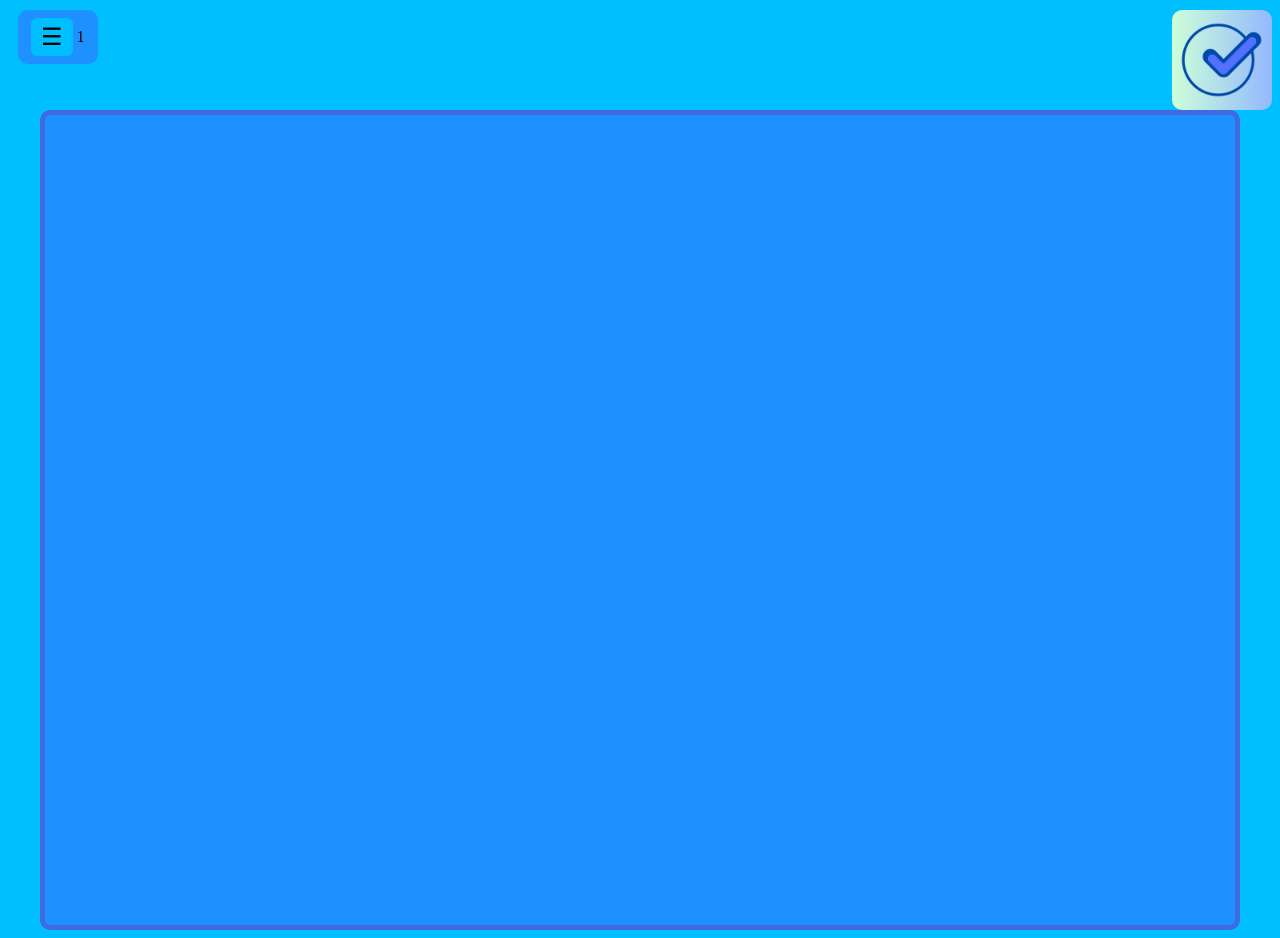
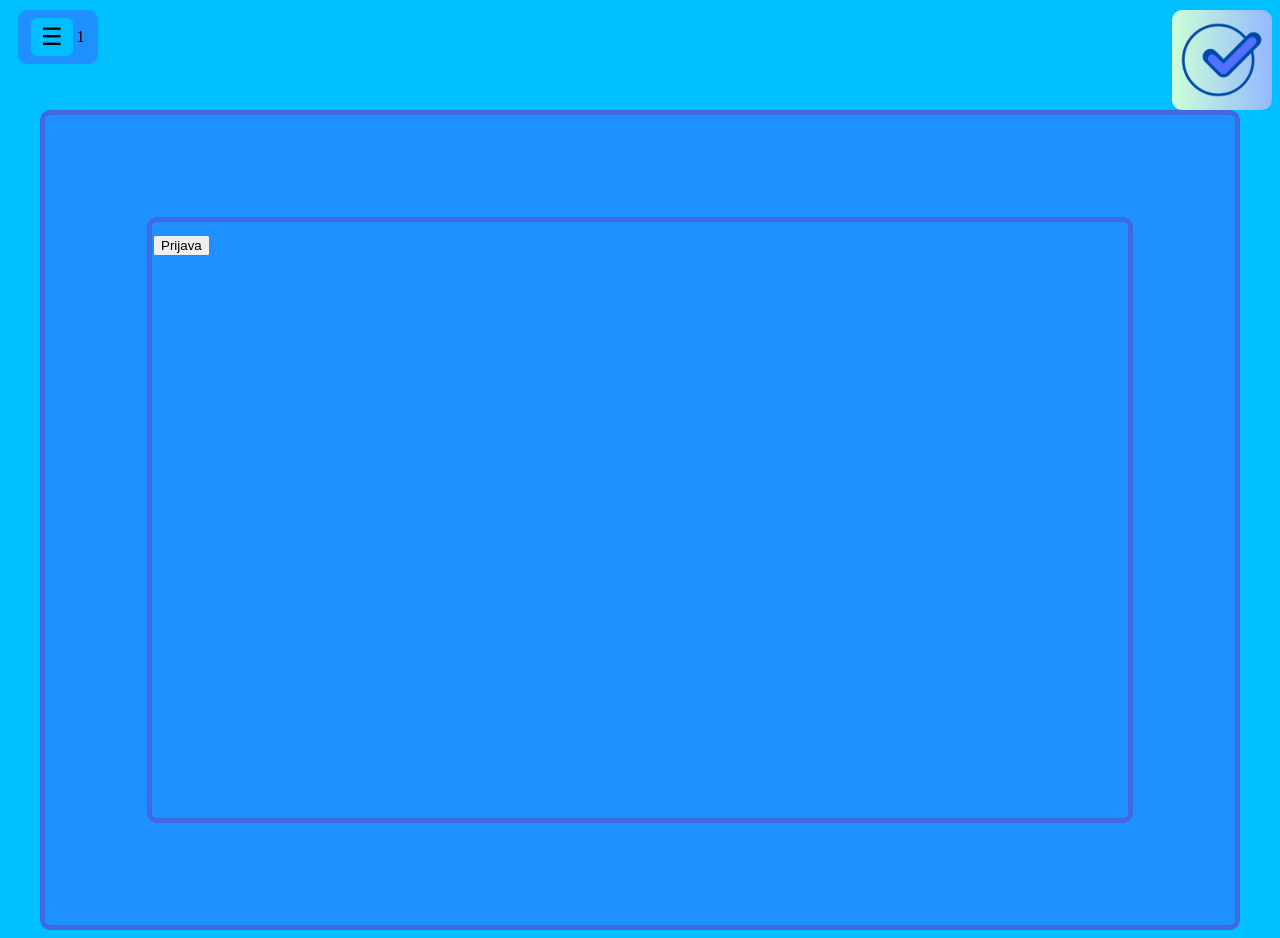
Before and after one commit to adimec11/projekt, a PHP site: page /skupine.php in a window 1280 px wide. Run offline with PHP 8.4, Linux system fonts and the light colour scheme; the visitor is signed in with stand-in values (Sample User, id 1).

Commit message:
Update skupine.php

```diff
--- a/skupine.php
+++ b/skupine.php
@@ -35,7 +35,11 @@ if (isset($_SESSION['idu'])) {
 
 <table class="koledar">
     <tr>
-
+        <td>
+            <form method="post">
+                <input type="submit" name="dodaj_skupine" value="Prijava" class="dodaj">
+            </form>
+        </td>
     </tr>
 </table>
 
```
